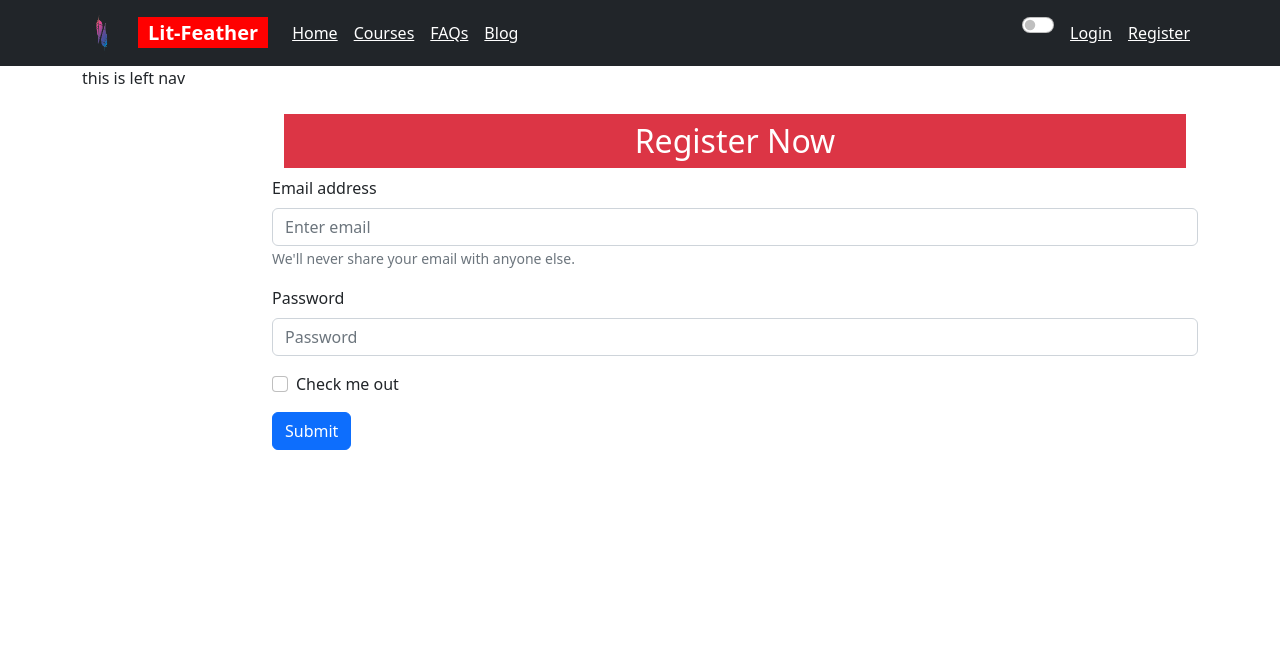
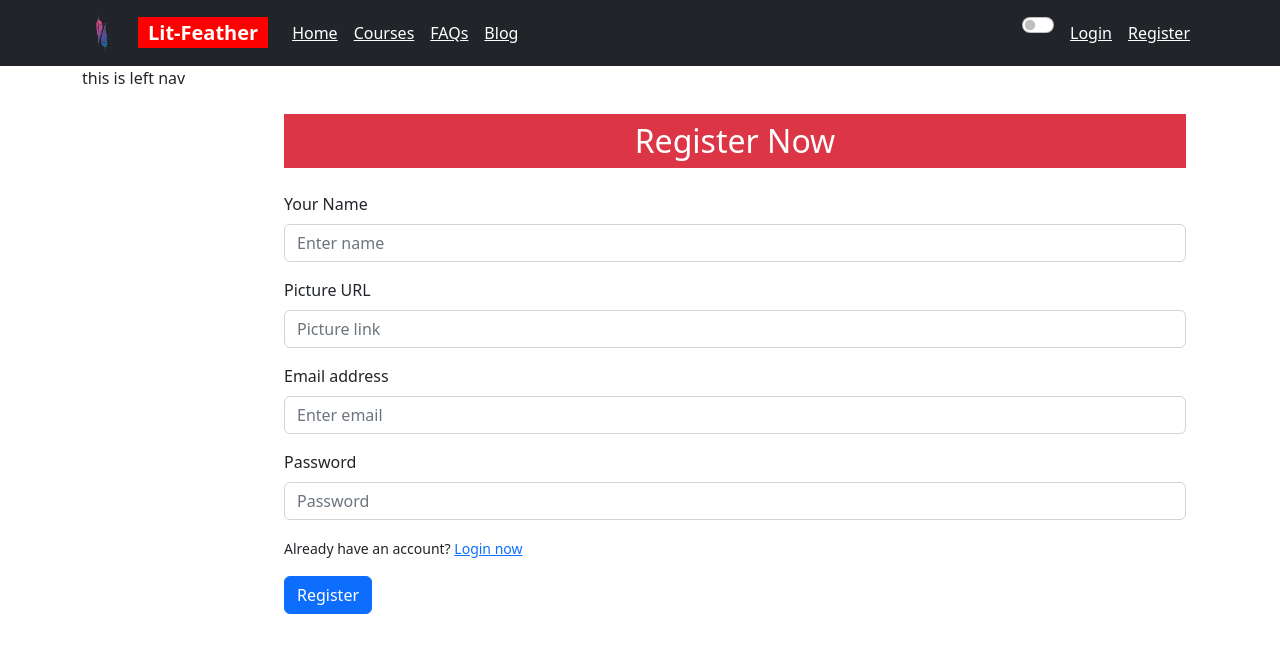
Before and after one commit to rubayetseason/lit-feather-client, a React (Create React App) app: page /register in a window 1280 px wide. Shown: the top 652 px of the page. Built offline with nearby package versions, Linux system fonts and the light colour scheme.

Commit message:
form setup done

```diff
--- a/src/pages/components/Login.js
+++ b/src/pages/components/Login.js
@@ -2,33 +2,30 @@ import React from 'react';
 import { Container } from 'react-bootstrap';
 import Button from 'react-bootstrap/Button';
 import Form from 'react-bootstrap/Form';
+import { Link } from 'react-router-dom';
 
 const Login = () => {
   return (
     <div>
       <Container>
         <h2 className='mt-5 bg-danger text-white py-2 text-center'>Login Now</h2>
-            </Container>
-            <Form>
+        <Form className='mt-4'>
         <Form.Group className="mb-3" controlId="formBasicEmail">
           <Form.Label>Email address</Form.Label>
-        <Form.Control type="email" placeholder="Enter email" />
-        <Form.Text className="text-muted">
-          We'll never share your email with anyone else.
-        </Form.Text>
+          <Form.Control type="email" placeholder="Enter email" required />
         </Form.Group>
 
         <Form.Group className="mb-3" controlId="formBasicPassword">
           <Form.Label>Password</Form.Label>
-        <Form.Control type="password" placeholder="Password" />
+          <Form.Control type="password" placeholder="Password"  required />
         </Form.Group>
-      <Form.Group className="mb-3" controlId="formBasicCheckbox">
-        <Form.Check type="checkbox" label="Check me out" />
-      </Form.Group>
+        <p><small>Don't have an account? <Link to='/register'>Register now</Link> </small></p>
         <Button variant="primary" type="submit">
-        Submit
+          Login
         </Button>
       </Form>
+      </Container>
+
     </div>
   );
 };
--- a/src/pages/components/Register.js
+++ b/src/pages/components/Register.js
@@ -2,33 +2,38 @@ import React from 'react';
 import { Container } from 'react-bootstrap';
 import Button from 'react-bootstrap/Button';
 import Form from 'react-bootstrap/Form';
+import { Link } from 'react-router-dom';
 
 const Register = () => {
     return (
         <div>
             <Container>
                 <h2 className='mt-5 bg-danger text-white py-2  text-center'>Register Now</h2>
-            </Container>
-            <Form>
+                <Form className='mt-4'>
+                <Form.Group className="mb-3" controlId="formBasicEmail">
+                    <Form.Label>Your Name</Form.Label>
+                    <Form.Control type="text" placeholder="Enter name" />
+                </Form.Group>
+                <Form.Group className="mb-3" controlId="formBasicEmail">
+                    <Form.Label>Picture URL</Form.Label>
+                    <Form.Control type="text" placeholder="Picture link" />
+                </Form.Group>
                 <Form.Group className="mb-3" controlId="formBasicEmail">
                     <Form.Label>Email address</Form.Label>
-                    <Form.Control type="email" placeholder="Enter email" />
-                    <Form.Text className="text-muted">
-                        We'll never share your email with anyone else.
-                    </Form.Text>
+                    <Form.Control type="email" placeholder="Enter email"  required />
                 </Form.Group>
 
                 <Form.Group className="mb-3" controlId="formBasicPassword">
                     <Form.Label>Password</Form.Label>
-                    <Form.Control type="password" placeholder="Password" />
+                    <Form.Control type="password" placeholder="Password"  required />
                 </Form.Group>
-                <Form.Group className="mb-3" controlId="formBasicCheckbox">
-                    <Form.Check type="checkbox" label="Check me out" />
-                </Form.Group>
+                <p><small>Already have an account? <Link to='/login'>Login now</Link> </small></p>
                 <Button variant="primary" type="submit">
-                    Submit
+                    Register
                 </Button>
             </Form>
+            </Container>
+
         </div>
     );
 };
```
Lines whose indentation alone changed are shown as unchanged.
